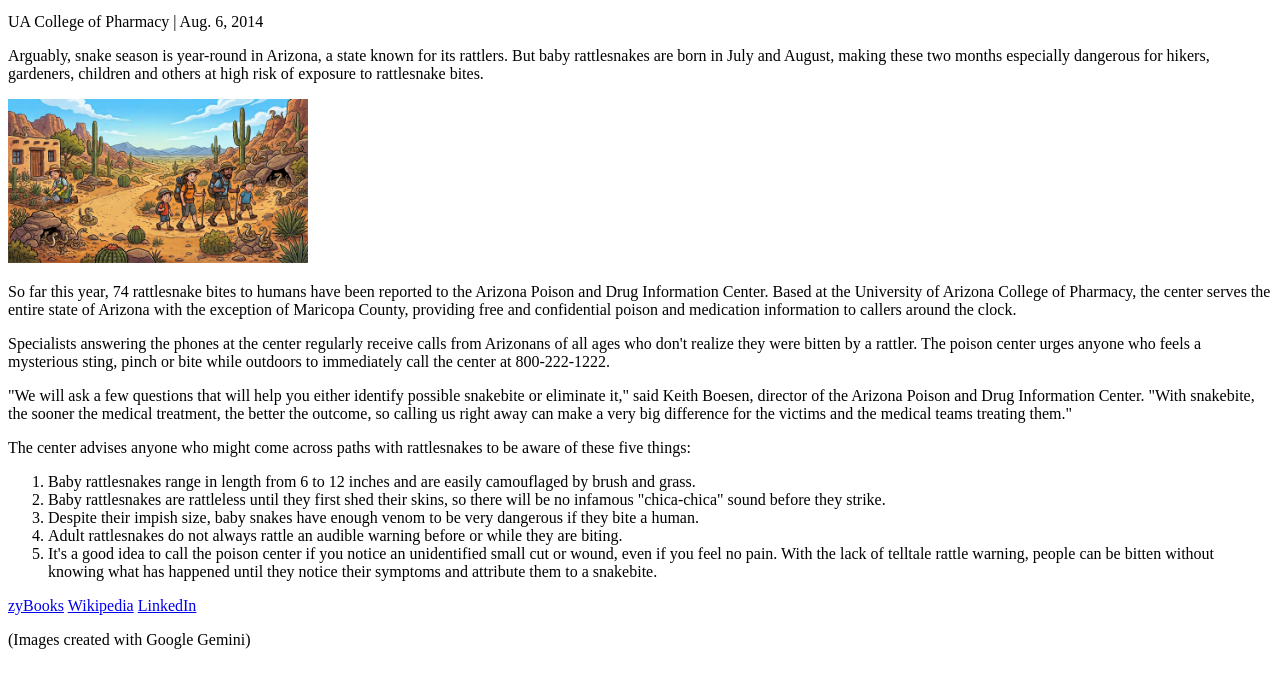
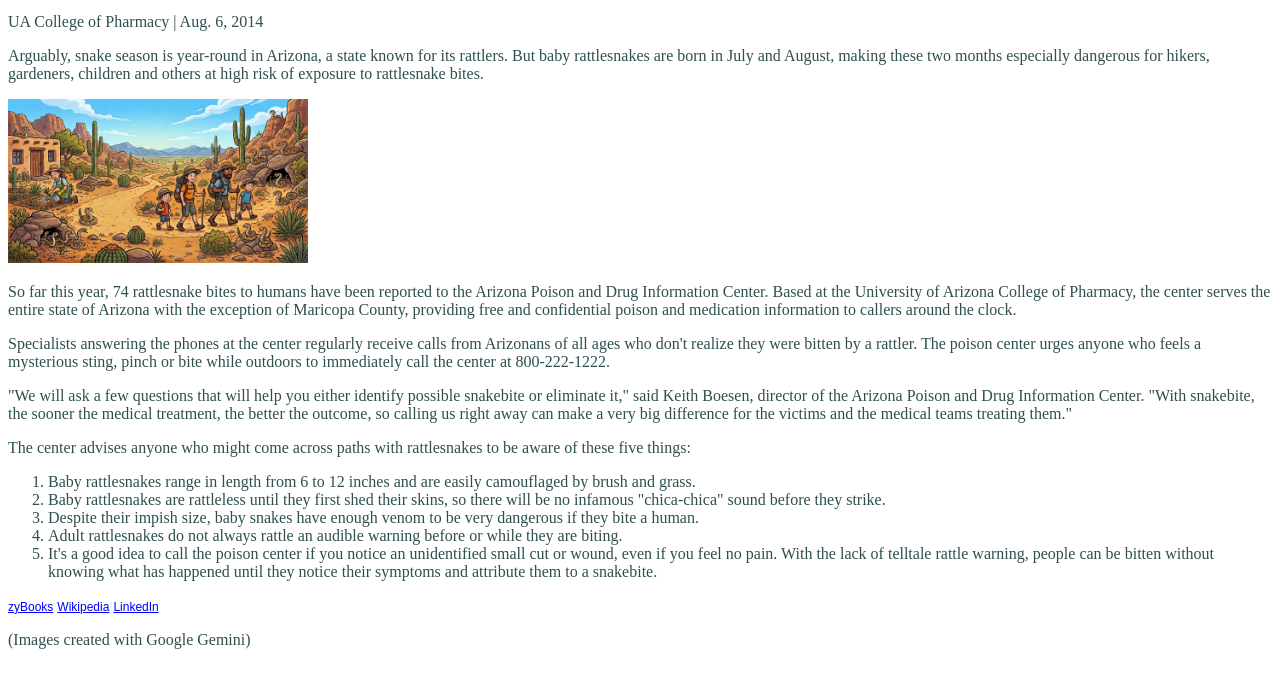
Before and after one commit to WonderGeekWoman/04.03-Lab-Basic-CSS--Ch-4, a website: page index.html in a window 1280 px wide. Shown: the part 125-800 px from the top of the page. Drawn offline with Linux system fonts and the light colour scheme; files that its build step writes are made by us from their sources.

Commit message:
styles on all but author

```diff
--- a/index.html
+++ b/index.html
@@ -6,7 +6,7 @@
   <title>5 Things to Know About Rattlesnakes and Their Babies</title>
   <meta name="description" content="">
   <meta name="viewport" content="width=device-width, initial-scale=1">
-  <link rel="stylesheet" href="style.css">
+  <link rel="stylesheet" href="dist/style.css">
 </head>
 
 <body>
```
Also changed, not shown: dist/style.css.
